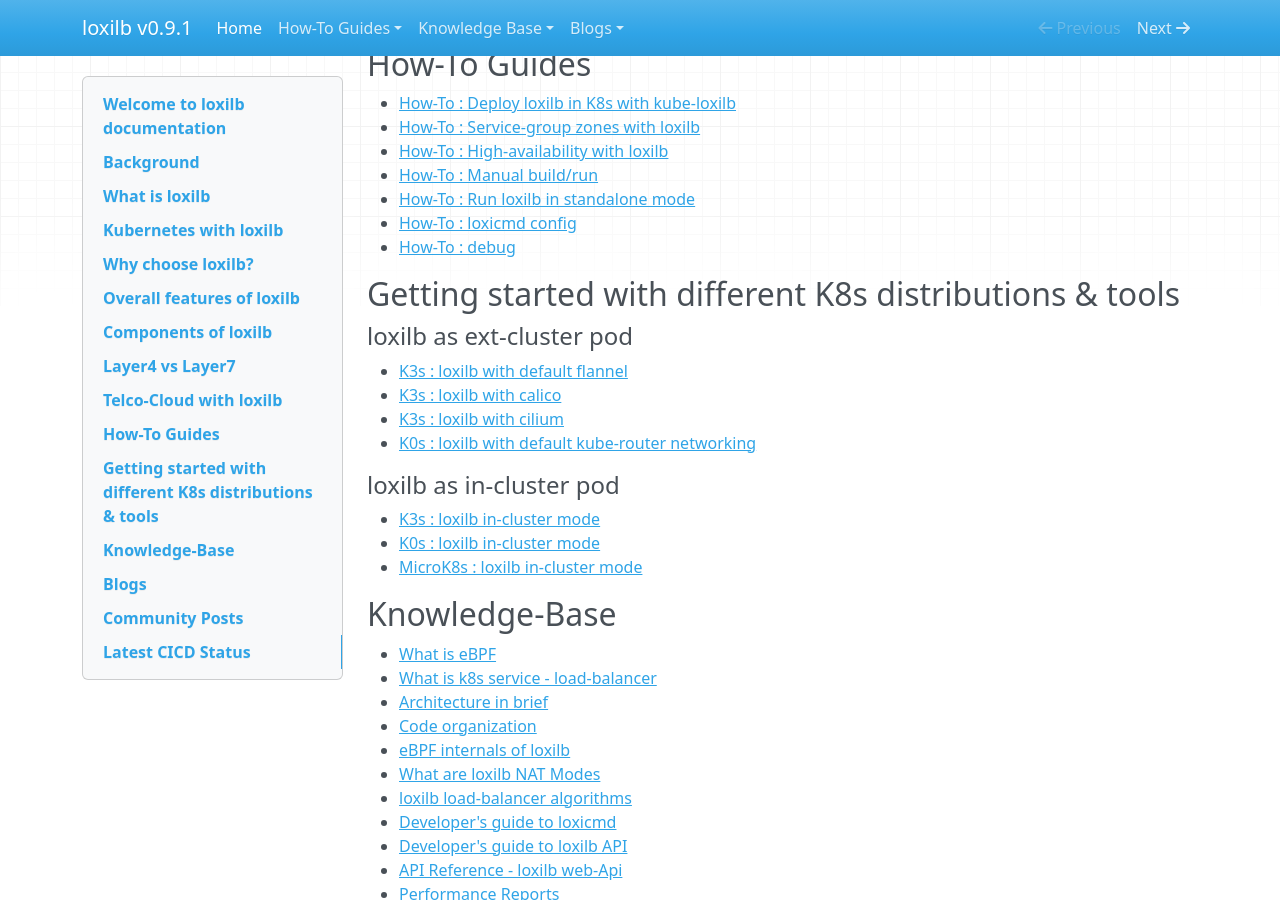
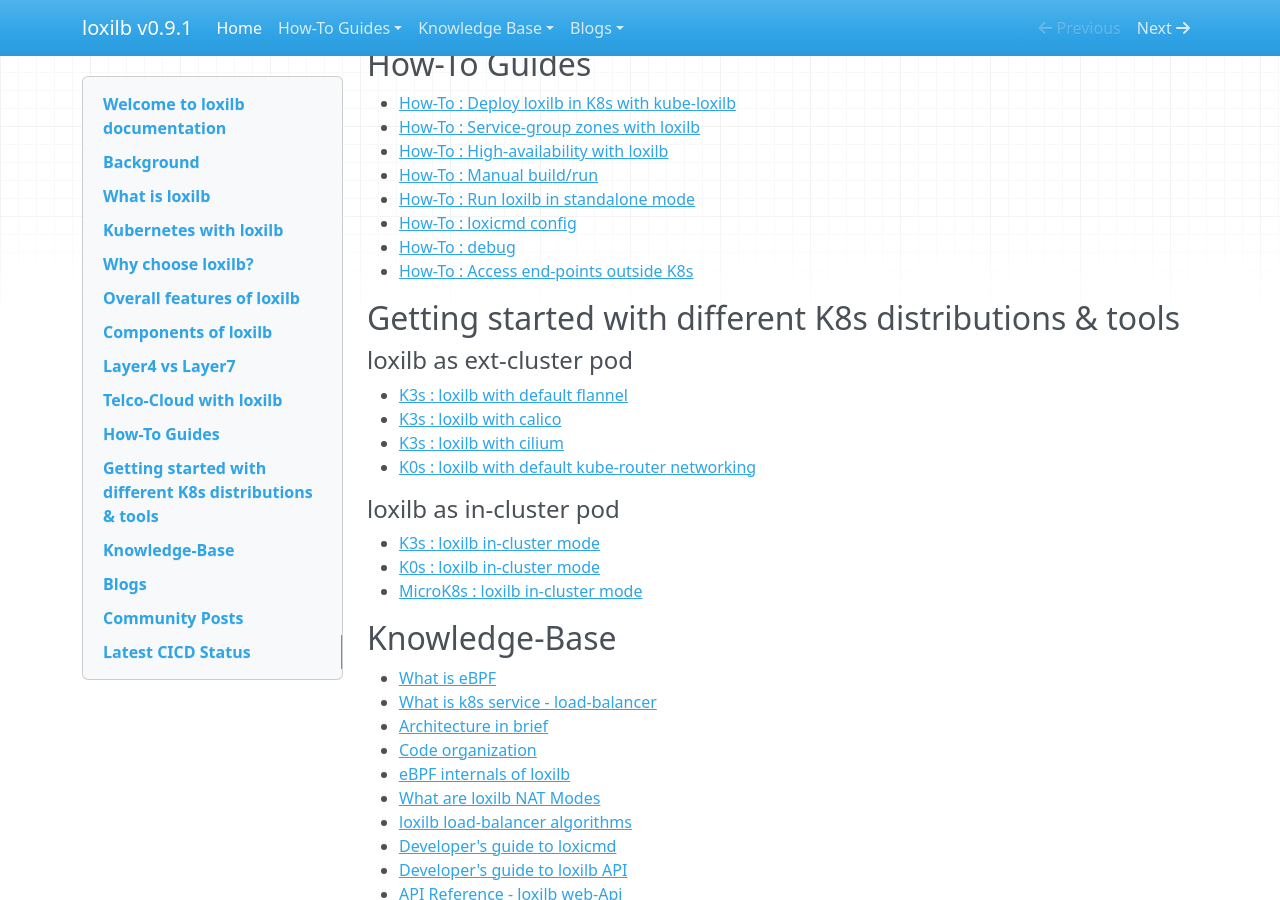
Before and after one commit to loxilb-io/loxilbdocs, an MkDocs documentation site: the page built from docs/index.md, in a window 1280 px wide and 900 px high, scrolled down 3171 px. Built offline with MkDocs 1.6.1, drawn with Linux system fonts in a browser that asks for light colours; nearby versions of some CDN libraries.

Commit message:
Update index.md

```diff
--- a/docs/index.md
+++ b/docs/index.md
@@ -86,6 +86,7 @@
 - [How-To : Run loxilb in standalone mode](standalone.md)
 - [How-To : loxicmd config](cmd.md)
 - [How-To : debug](debugging.md)
+- [How-To : Access end-points outside K8s](ext-ep.md)
 
 ## Getting started with different K8s distributions & tools
 
```
